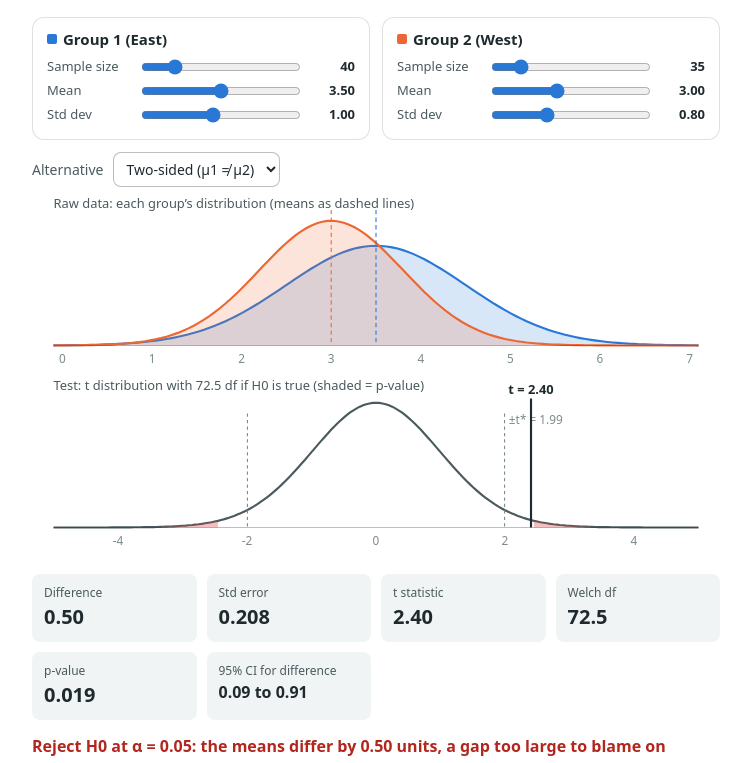
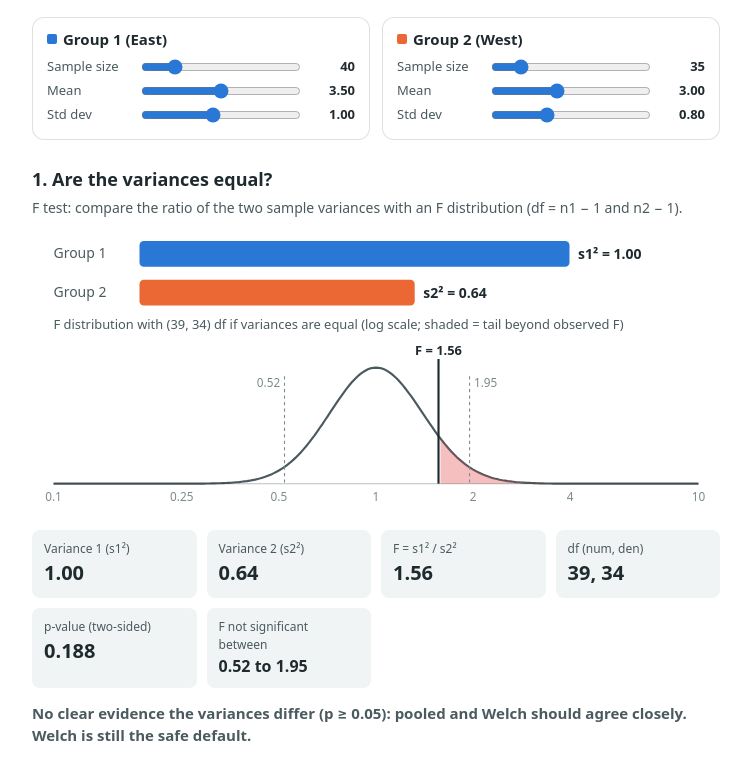
Before and after one commit to dryvonneleung/welch_t_test, a plain HTML site: page index.html in a window 1280 px wide. Shown: the part 115-878 px from the top of the page, without its empty margins (264-1015 px from the left). Drawn offline with Linux system fonts and the light colour scheme.

Commit message:
Add files via upload

```diff
--- a/index.html
+++ b/index.html
@@ -3,7 +3,7 @@
 <head>
 <meta charset="utf-8">
 <meta name="viewport" content="width=device-width, initial-scale=1, viewport-fit=cover">
-<title>Welch t-test visualizer</title>
+<title>Equal variances and the Welch t-test</title>
 <style>
 :root{--bg:#ffffff;--surface:#ffffff;--neutral:#f1f4f4;--text:#1f2a2e;--text2:#4a5a5e;--muted:#7b8a8c;--border:rgba(31,42,46,.14);--border-strong:rgba(31,42,46,.30);--danger:#b3261e;--g1:#2a78d6;--g2:#eb6834;--tail:#e34948;color-scheme:light;box-sizing:border-box;padding-top:env(safe-area-inset-top,0px);padding-bottom:env(safe-area-inset-bottom,0px)}
 @media (prefers-color-scheme:dark){:root:not([data-theme="light"]){--bg:#14191a;--surface:#1b2224;--neutral:#232c2e;--text:#eef2f2;--text2:#b6c3c5;--muted:#8a999b;--border:rgba(255,255,255,.14);--border-strong:rgba(255,255,255,.30);--danger:#ff8a80;--g1:#3987e5;--g2:#f07a4a;color-scheme:dark}}
@@ -29,6 +29,8 @@ select{font:inherit;color:var(--text);background:var(--surface);border:1px solid
 .m p{margin:0}.m .l{font-size:12px;color:var(--text2)}.m .v{font-size:20px;font-weight:600}
 #decision{font-size:16px;font-weight:600;margin:0}
 .note{color:var(--muted);font-size:13px;margin-top:18px}
+.step{font-size:18px;font-weight:600;margin:26px 0 4px}
+.hint{color:var(--text2);font-size:14px;margin:0 0 8px}
 svg{display:block;width:100%;height:auto}
 svg text{font-family:inherit}
 .t2{fill:var(--text2)}.tm{fill:var(--muted)}.tp{fill:var(--text)}
@@ -37,8 +39,8 @@ svg text{font-family:inherit}
 </head>
 <body>
 <main>
-<h1>Welch's t-test visualizer</h1>
-<p class="sub">Change the two groups and watch the t statistic, degrees of freedom and p-value update. The starting values are the East vs West delivery-time example.</p>
+<h1>Equal variances and the Welch t-test</h1>
+<p class="sub">Change the two groups. Step 1 checks whether the variances are equal; step 2 compares the means. The starting values are the East vs West delivery-time example.</p>
 <div class="grid2">
   <div class="grp"><h2><span class="sw" style="background:var(--g1)"></span>Group 1 (East)</h2>
     <div class="row"><label for="n1">Sample size</label><input type="range" id="n1" min="5" max="200" step="1" value="40"><span id="n1o"></span></div>
@@ -51,6 +53,20 @@ svg text{font-family:inherit}
     <div class="row"><label for="s2">Std dev</label><input type="range" id="s2" min="0.2" max="2" step="0.05" value="0.8"><span id="s2o"></span></div>
   </div>
 </div>
+<h2 class="step">1. Are the variances equal?</h2>
+<p class="hint">F test: compare the ratio of the two sample variances with an F distribution (df = n1 − 1 and n2 − 1).</p>
+<div id="svgV"></div>
+<div id="svgF"></div>
+<div class="mgrid">
+  <div class="m"><p class="l">Variance 1 (s1²)</p><p class="v" id="v-s1"></p></div>
+  <div class="m"><p class="l">Variance 2 (s2²)</p><p class="v" id="v-s2"></p></div>
+  <div class="m"><p class="l">F = s1² / s2²</p><p class="v" id="v-f"></p></div>
+  <div class="m"><p class="l">df (num, den)</p><p class="v" id="v-df"></p></div>
+  <div class="m"><p class="l">p-value (two-sided)</p><p class="v" id="v-p"></p></div>
+  <div class="m"><p class="l">F not significant between</p><p class="v" id="v-range" style="font-size:16px"></p></div>
+</div>
+<p id="vdecision" style="font-size:15px;font-weight:600;margin:0"></p>
+<h2 class="step">2. Compare the means</h2>
 <div class="alt"><label for="tail">Alternative</label>
   <select id="tail"><option value="two">Two-sided (μ1 ≠ μ2)</option><option value="right">One-sided (μ1 &gt; μ2)</option></select>
 </div>
@@ -58,14 +74,17 @@ svg text{font-family:inherit}
 <div id="svgB"></div>
 <div class="mgrid">
   <div class="m"><p class="l">Difference</p><p class="v" id="o-diff"></p></div>
-  <div class="m"><p class="l">Std error</p><p class="v" id="o-se"></p></div>
-  <div class="m"><p class="l">t statistic</p><p class="v" id="o-t"></p></div>
+  <div class="m"><p class="l">Std error (Welch)</p><p class="v" id="o-se"></p></div>
+  <div class="m"><p class="l">t statistic (Welch)</p><p class="v" id="o-t"></p></div>
   <div class="m"><p class="l">Welch df</p><p class="v" id="o-df"></p></div>
-  <div class="m"><p class="l">p-value</p><p class="v" id="o-p"></p></div>
+  <div class="m"><p class="l">p-value (Welch)</p><p class="v" id="o-p"></p></div>
   <div class="m"><p class="l">95% CI for difference</p><p class="v" id="o-ci" style="font-size:16px"></p></div>
+  <div class="m"><p class="l">Pooled t (df = n1 + n2 − 2)</p><p class="v" id="o-pt"></p></div>
+  <div class="m"><p class="l">p-value (pooled)</p><p class="v" id="o-pp"></p></div>
 </div>
-<p id="decision"></p>
-<p class="note">Welch’s test does not assume equal variances: SE = √(s1²/n1 + s2²/n2), df ≈ Satterthwaite.</p>
+<p id="decision" style="font-size:16px;font-weight:600;margin:0"></p>
+<p id="compare" class="hint" style="margin-top:6px"></p>
+<p class="note">ALY 6115 · Module 4 · Welch’s test does not assume equal variances: SE = √(s1²/n1 + s2²/n2), df ≈ Satterthwaite. The F test assumes normal data and is sensitive to skew; Levene’s test is more robust.</p>
 </main>
 <script>
 function lg(x){var c=[76.18009172947146,-86.50532032941677,24.01409824083091,-1.231739572450155,0.1208650973866179e-2,-0.5395239384953e-5];var y=x,t=x+5.5;t-=(x+0.5)*Math.log(t);var s=1.000000000190015;for(var j=0;j<6;j++){y+=1;s+=c[j]/y}return -t+Math.log(2.5066282746310005*s/x)}
@@ -74,10 +93,47 @@ function ib(x,a,b){if(x<=0)return 0;if(x>=1)return 1;var bt=Math.exp(lg(a+b)-lg(
 function tcdf(t,df){var p=0.5*ib(df/(df+t*t),df/2,0.5);return t>0?1-p:p}
 function tpdf(t,df){return Math.exp(lg((df+1)/2)-lg(df/2))/Math.sqrt(df*Math.PI)*Math.pow(1+t*t/df,-(df+1)/2)}
 function tcrit(df,q){var lo=0,hi=50;for(var i=0;i<80;i++){var mid=(lo+hi)/2;if(tcdf(mid,df)<q)lo=mid;else hi=mid}return (lo+hi)/2}
+function fcdf(x,d1,d2){if(x<=0)return 0;return ib(d1*x/(d1*x+d2),d1/2,d2/2)}
+function fpdf(x,d1,d2){if(x<=0)return 0;var lp=0.5*(d1*Math.log(d1*x)+d2*Math.log(d2)-(d1+d2)*Math.log(d1*x+d2))-Math.log(x)-(lg(d1/2)+lg(d2/2)-lg((d1+d2)/2));return Math.exp(lp)}
+function fq(q,d1,d2){var lo=-20,hi=12;for(var i=0;i<90;i++){var mid=(lo+hi)/2;if(fcdf(Math.exp(mid),d1,d2)<q)lo=mid;else hi=mid}return Math.exp((lo+hi)/2)}
 function npdf(x,m,s){return Math.exp(-0.5*Math.pow((x-m)/s,2))/(s*Math.sqrt(2*Math.PI))}
 var $=function(id){return document.getElementById(id)};
 var f=function(v,d){return Number(v).toFixed(d)};
 function pathFor(xs,ys,X,Y){return xs.map(function(x,i){return (i?'L':'M')+X(x).toFixed(1)+','+Y(ys[i]).toFixed(1)}).join(' ')}
+function updateVar(n1,s1,n2,s2){
+  var v1=s1*s1,v2=s2*s2,F=v1/v2,d1=n1-1,d2=n2-1;
+  var cdf=fcdf(F,d1,d2),p=Math.min(1,2*Math.min(cdf,1-cdf)),flo=fq(0.025,d1,d2),fhi=fq(0.975,d1,d2);
+  $('v-s1').textContent=f(v1,2);$('v-s2').textContent=f(v2,2);$('v-f').textContent=f(F,2);$('v-df').textContent=d1+', '+d2;
+  $('v-p').textContent=p<0.001?'<0.001':f(p,3);$('v-range').textContent=f(flo,2)+' to '+f(fhi,2);
+  var differ=p<0.05;
+  $('vdecision').textContent=differ?'Variances differ (p < 0.05): use Welch, not the pooled test.':'No clear evidence the variances differ (p ≥ 0.05): pooled and Welch should agree closely. Welch is still the safe default.';
+  $('vdecision').style.color=differ?'var(--danger)':'var(--text2)';
+  var W=640,L=20,R=620;
+  var mx=Math.max(v1,v2),V='<svg viewBox="0 0 '+W+' 84" role="img" aria-label="Bar chart comparing the two sample variances"><title>Sample variances</title>';
+  var bw=function(v){return Math.max(2,v/mx*400)};
+  V+='<text x="'+L+'" y="30" font-size="13" class="t2">Group 1</text><rect x="100" y="14" width="'+bw(v1)+'" height="24" rx="4" style="fill:var(--g1)"/><text x="'+(100+bw(v1)+8)+'" y="31" font-size="13" font-weight="600" class="tp">s1² = '+f(v1,2)+'</text>';
+  V+='<text x="'+L+'" y="66" font-size="13" class="t2">Group 2</text><rect x="100" y="50" width="'+bw(v2)+'" height="24" rx="4" style="fill:var(--g2)"/><text x="'+(100+bw(v2)+8)+'" y="67" font-size="13" font-weight="600" class="tp">s2² = '+f(v2,2)+'</text>';
+  V+='</svg>';$('svgV').innerHTML=V;
+  var H=186,T=34,B=156,ulo=-Math.log(10),uhi=Math.log(10);
+  var X=function(u){return L+(u-ulo)/(uhi-ulo)*(R-L)};
+  var us=[];for(var i=0;i<=240;i++)us.push(ulo+(uhi-ulo)*i/240);
+  var g=us.map(function(u){return fpdf(Math.exp(u),d1,d2)*Math.exp(u)});
+  var pk=Math.max.apply(null,g),Y=function(y){return B-y/pk*(B-T-14)};
+  var lobs=Math.max(ulo,Math.min(uhi,Math.log(F)));
+  var upper=cdf>0.5;
+  var Fs='<svg viewBox="0 0 '+W+' '+H+'" role="img" aria-label="F distribution with the p-value tail shaded"><title>F distribution</title>';
+  Fs+='<text x="'+L+'" y="12" font-size="12" class="t2">F distribution with ('+d1+', '+d2+') df if variances are equal (log scale; shaded = tail beyond observed F)</text>';
+  Fs+='<path d="'+pathFor(us,g,X,Y)+'" fill="none" class="cv" stroke-width="2"/>';
+  var pts=[],yy=[];for(var j=0;j<us.length;j++){if(upper?us[j]>=lobs:us[j]<=lobs){pts.push(us[j]);yy.push(g[j])}}
+  if(pts.length>1){Fs+='<path d="'+pathFor(pts,yy,X,Y)+' L'+X(pts[pts.length-1])+','+B+' L'+X(pts[0])+','+B+'Z" style="fill:var(--tail);fill-opacity:.35"/>'}
+  var cl=Math.max(ulo,Math.min(uhi,Math.log(flo))),ch=Math.max(ulo,Math.min(uhi,Math.log(fhi)));
+  Fs+='<line x1="'+X(cl)+'" x2="'+X(cl)+'" y1="'+(T+22)+'" y2="'+B+'" class="gm" stroke-dasharray="3 3"/><line x1="'+X(ch)+'" x2="'+X(ch)+'" y1="'+(T+22)+'" y2="'+B+'" class="gm" stroke-dasharray="3 3"/>';
+  Fs+='<text x="'+X(cl)+'" y="'+(T+32)+'" font-size="11" class="tm" text-anchor="end" dx="-4">'+f(flo,2)+'</text><text x="'+X(ch)+'" y="'+(T+32)+'" font-size="11" class="tm" dx="4">'+f(fhi,2)+'</text>';
+  Fs+='<line x1="'+X(lobs)+'" x2="'+X(lobs)+'" y1="'+(T+6)+'" y2="'+B+'" class="tpk" stroke-width="2"/><text x="'+X(lobs)+'" y="'+(T+2)+'" font-size="12" font-weight="600" text-anchor="middle" class="tp">F = '+f(F,2)+'</text>';
+  Fs+='<line x1="'+L+'" x2="'+R+'" y1="'+B+'" y2="'+B+'" class="ax"/>';
+  [0.1,0.25,0.5,1,2,4,10].forEach(function(k){Fs+='<text x="'+X(Math.log(k))+'" y="'+(B+16)+'" font-size="11" text-anchor="middle" class="tm">'+k+'</text>'});
+  Fs+='</svg>';$('svgF').innerHTML=Fs;
+}
 function update(){
   var n1=+$('n1').value,m1=+$('m1').value,s1=+$('s1').value,n2=+$('n2').value,m2=+$('m2').value,s2=+$('s2').value,tail=$('tail').value;
   $('n1o').textContent=n1;$('n2o').textContent=n2;$('m1o').textContent=f(m1,2);$('m2o').textContent=f(m2,2);$('s1o').textContent=f(s1,2);$('s2o').textContent=f(s2,2);
@@ -87,6 +143,11 @@ function update(){
   var tc=tcrit(df,0.975),lo=diff-tc*se,hi=diff+tc*se;
   $('o-diff').textContent=f(diff,2);$('o-se').textContent=f(se,3);$('o-t').textContent=f(t,2);$('o-df').textContent=f(df,1);
   $('o-p').textContent=p<0.001?'<0.001':f(p,3);$('o-ci').textContent=f(lo,2)+' to '+f(hi,2);
+  var sp2=((n1-1)*s1*s1+(n2-1)*s2*s2)/(n1+n2-2),sep=Math.sqrt(sp2*(1/n1+1/n2)),tp=diff/sep,dfp=n1+n2-2;
+  var pp=tail==='two'?2*(1-tcdf(Math.abs(tp),dfp)):1-tcdf(tp,dfp);
+  $('o-pt').textContent=f(tp,2);$('o-pp').textContent=pp<0.001?'<0.001':f(pp,3);
+  $('compare').textContent='Welch p = '+(p<0.001?'<0.001':f(p,3))+' vs pooled p = '+(pp<0.001?'<0.001':f(pp,3))+'. The gap between them grows when the variances and the sample sizes are both unequal.';
+  updateVar(n1,s1,n2,s2);
   var rej=p<0.05;
   $('decision').textContent=(rej?'Reject H0 at α = 0.05: ':'Fail to reject H0 at α = 0.05: ')+(tail==='two'?'the means differ by ':'group 1 exceeds group 2 by ')+f(Math.abs(diff),2)+' units, '+(rej?'a gap too large to blame on chance.':'a gap chance alone could easily produce.');
   $('decision').style.color=rej?'var(--danger)':'var(--text2)';
@@ -115,7 +176,7 @@ function update(){
   if(tail==='two'){Bs+=area(Math.abs(obs),tmax)+area(-tmax,-Math.abs(obs))}else{Bs+=area(obs,tmax)}
   var cr=Math.min(tc,tmax);
   Bs+='<line x1="'+X2(cr)+'" x2="'+X2(cr)+'" y1="'+(T+20)+'" y2="'+B+'" class="gm" stroke-dasharray="3 3"/><line x1="'+X2(-cr)+'" x2="'+X2(-cr)+'" y1="'+(T+20)+'" y2="'+B+'" class="gm" stroke-dasharray="3 3"/>';
-  Bs+='<text x="'+X2(cr)+'" y="'+(T+30)+'" font-size="11" class="tm" dx="4">±t* = '+f(tc,2)+'</text>';
+  Bs+='<text x="'+X2(-cr)+'" y="'+(T+30)+'" font-size="11" class="tm" text-anchor="end" dx="-4">±t* = '+f(tc,2)+'</text>';
   Bs+='<line x1="'+X2(obs)+'" x2="'+X2(obs)+'" y1="'+(T+6)+'" y2="'+B+'" class="tpk" stroke-width="2"/><text x="'+X2(obs)+'" y="'+(T+2)+'" font-size="12" font-weight="600" text-anchor="middle" class="tp">t = '+f(t,2)+'</text>';
   Bs+='<line x1="'+L+'" x2="'+R+'" y1="'+B+'" y2="'+B+'" class="ax"/>';
   for(var q=-4;q<=4;q+=2){Bs+='<text x="'+X2(q)+'" y="'+(B+16)+'" font-size="11" text-anchor="middle" class="tm">'+q+'</text>'}
```
